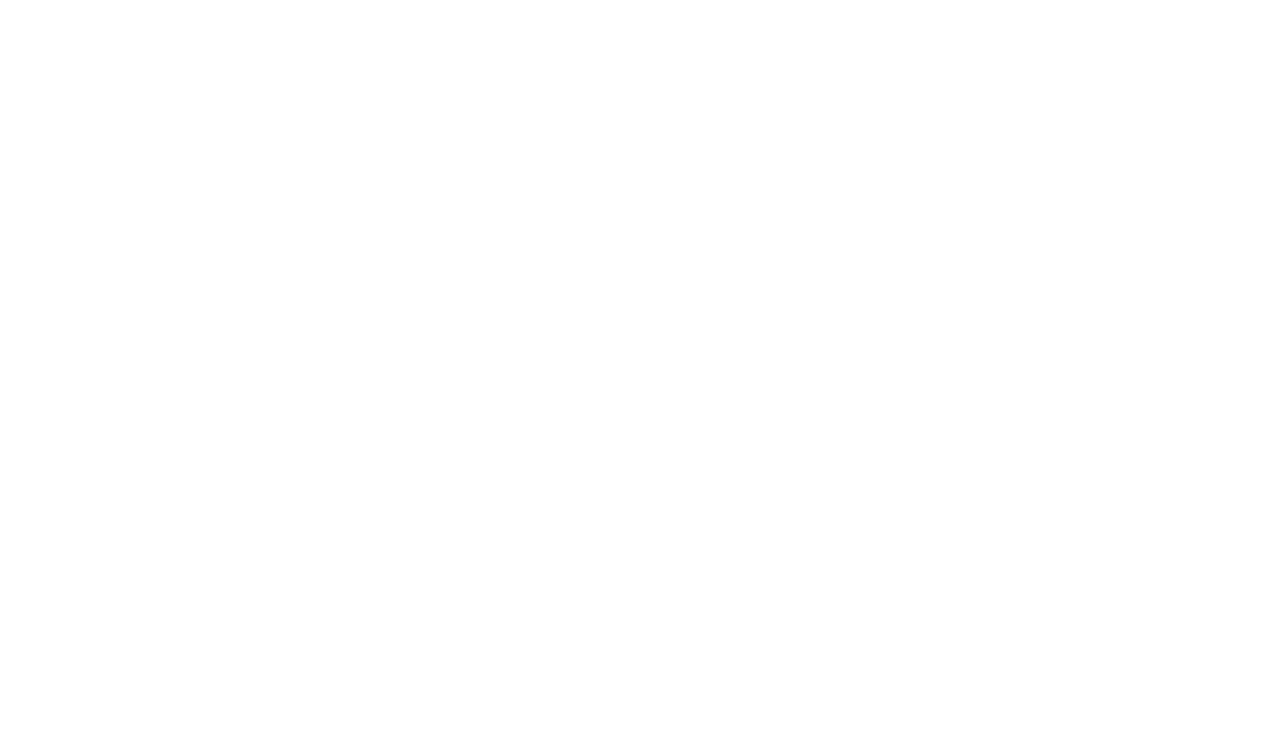
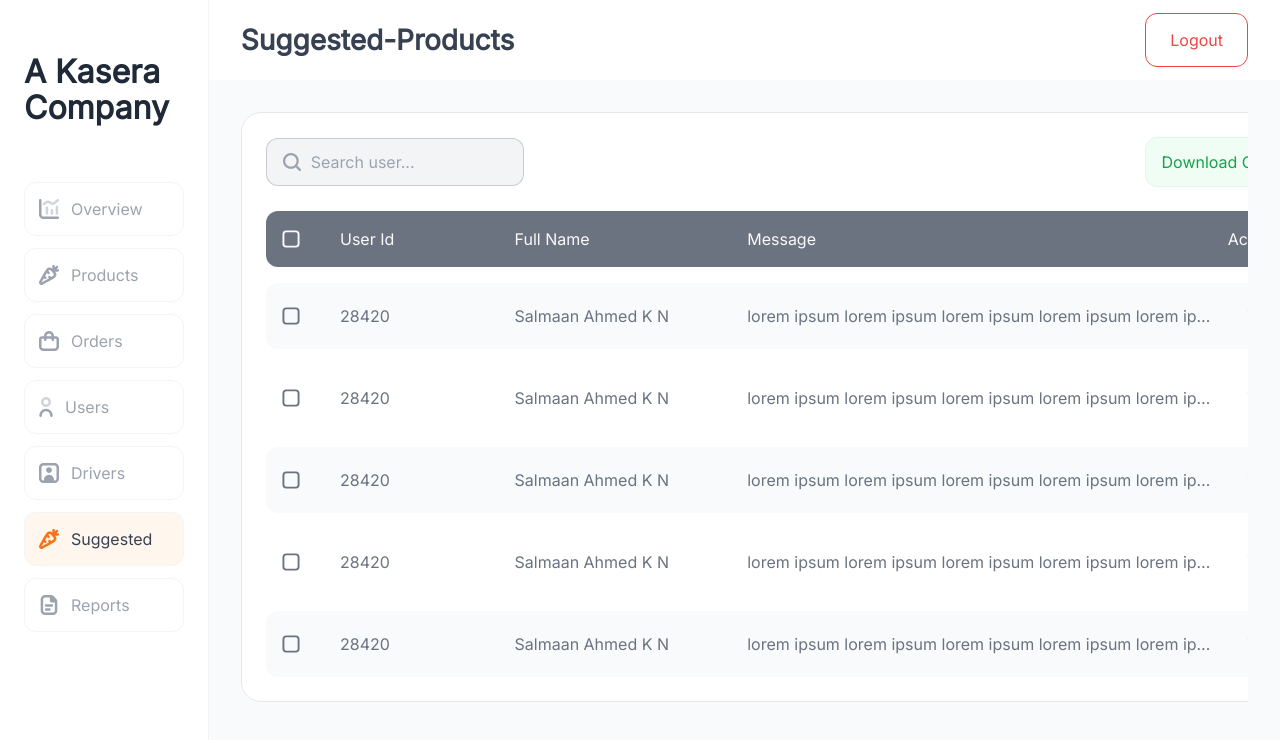
Before and after one commit to nikhilo3/Grocerry-admin, a React (Vite) app: page /suggested-products in a window 1280 px wide. Before the commit this address had no page. Shown: the top 740 px of the page. Built offline with nearby package versions, Linux system fonts and the light colour scheme.

Commit message:
feat: add suggested user

```diff
--- /dev/null
+++ b/src/assets/mockData/suggested.ts
@@ -0,0 +1,27 @@
+export const suggestedd = [
+  {
+    _id: "28420",
+    name: "Salmaan Ahmed K N",
+    message: "lorem ipsum lorem ipsum lorem ipsum lorem ipsum lorem ipsum",
+  },
+  {
+    _id: "28420",
+    name: "Salmaan Ahmed K N",
+    message: "lorem ipsum lorem ipsum lorem ipsum lorem ipsum lorem ipsum",
+  },
+  {
+    _id: "28420",
+    name: "Salmaan Ahmed K N",
+    message: "lorem ipsum lorem ipsum lorem ipsum lorem ipsum lorem ipsum",
+  },
+  {
+    _id: "28420",
+    name: "Salmaan Ahmed K N",
+    message: "lorem ipsum lorem ipsum lorem ipsum lorem ipsum lorem ipsum",
+  },
+  {
+    _id: "28420",
+    name: "Salmaan Ahmed K N",
+    message: "lorem ipsum lorem ipsum lorem ipsum lorem ipsum lorem ipsum",
+  },
+];
--- a/src/components/reusable/Sidebar.tsx
+++ b/src/components/reusable/Sidebar.tsx
@@ -43,6 +43,12 @@
       path: "/drivers",
       icon1 : drivers1,
       icon2 : drivers1
+    },
+    {
+      label: "Suggested",
+      path: "/suggested-products",
+      icon1 : products1,
+      icon2 : products2
     },
     {
       label: "Reports",
--- /dev/null
+++ b/src/pages/Suggested/index.tsx
@@ -0,0 +1,88 @@
+import UnCheckedBox from "../../assets/icons/unchecked-box";
+import SearchInput from "../../components/reusable/SearchInput";
+import { useEffect, useState } from "react";
+import DownloadCSVButton from "../../components/reusable/DownloadCSVButton";
+import search from "../../utils/search";
+import Button from "../../components/reusable/Button";
+import { suggestedd } from "../../assets/mockData/suggested";
+import trash from "../../assets/icons/trash.svg";
+
+const SuggestedProducts = () => {
+  const [filteredData, setFilteredData] = useState(suggestedd);
+  const [queryString, setQueryString] = useState<string>("");
+
+  useEffect(() => {
+    const searchKeys = ["name", "_id"];
+    const data = search(suggestedd, queryString, searchKeys);
+    setFilteredData(data);
+  }, [queryString]);
+
+  return (
+    <>
+      <div className="flex flex-col gap-11 overflow-hidden">
+        {/* table */}
+        <div className="overflow-x-scroll hide-scrollbar min-h-[40vh]">
+          <div className="border border-accent-200 rounded-[20px] bg-white p-6 flex flex-col gap-6 min-w-[1100px]">
+            {/* product top action buttons */}
+            <div className="flex justify-between items-center">
+              <div className="flex gap-4">
+                <SearchInput
+                  placeholder="Search user..."
+                  onChange={(e) => setQueryString(e.target.value)}
+                />
+              </div>
+              <div className="flex items-center gap-2">
+                <DownloadCSVButton data={suggestedd} fileName="userData" />
+              </div>
+            </div>
+            {/* userData list */}
+            <div className="flex flex-col gap-4">
+              <div
+                className="grid bg-accent-500 rounded-xl p-4 text-accent-50 font-normal"
+                style={{
+                  gridTemplateColumns: "1fr 3fr 4fr 4fr 4fr 1.5fr",
+                }}
+              >
+                <button>
+                  <UnCheckedBox className="w-[18px] h-[18px]" />
+                </button>
+                <span>User Id</span>
+                <span>Full Name</span>
+                <span className="col-span-2">Message</span>
+                <span className="m-auto">Actions</span>
+              </div>
+              {filteredData.length > 0 ? (
+                filteredData.map((data, index) => (
+                  <div
+                    key={index}
+                    className="grid even:bg-accent-50 rounded-xl p-4 text-accent-500 font-normal"
+                    style={{
+                      gridTemplateColumns: "1fr 3fr 4fr 4fr 4fr 1.5fr",
+                    }}
+                  >
+                    <button>
+                      <UnCheckedBox className="w-[18px] h-[18px]" />
+                    </button>
+                    <span className="truncate my-auto">{data._id}</span>
+                    <span className="truncate my-auto">{data.name}</span>
+                    <span className="truncate my-auto  col-span-2">
+                      {data.message}
+                    </span>
+                    <Button variant="primary-ghost" className="mx-auto py-2">
+                      <img src={trash} alt="delete" />
+                    </Button>
+                  </div>
+                ))
+              ) : (
+                <div className="text-center text-accent-400 text-lg h-44 flex items-center justify-center">
+                  No user data found
+                </div>
+              )}
+            </div>
+          </div>
+        </div>
+      </div>
+    </>
+  );
+};
+export default SuggestedProducts;
--- a/src/routes/routes.ts
+++ b/src/routes/routes.ts
@@ -28,6 +28,10 @@
     component: lazy(async () => await import("../pages/Products")),
   },
   {
+    path: "/suggested-products",
+    component: lazy(async () => await import("../pages/Suggested")),
+  },
+  {
     path: "/products/add-a-product",
     component: lazy(async () => await import("../pages/AddProduct")),
   },
```
